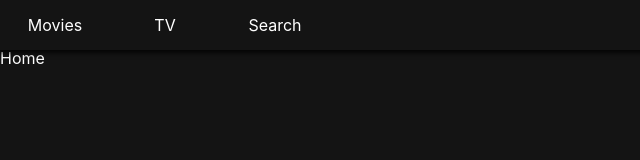
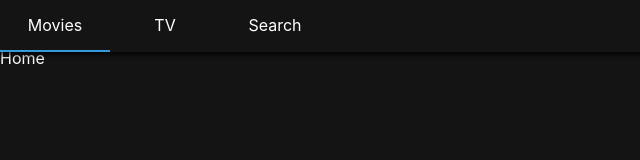
Before and after one commit to ro-ssang/nomflix, a React (Create React App) app: page / in a window 1280 px wide. Shown: the top 160 px of the page, without its empty margins (0-640 px from the left). Built offline with nearby package versions, Linux system fonts and the light colour scheme.

Commit message:
#3.4 location aware header

```diff
--- a/src/Components/Header.jsx
+++ b/src/Components/Header.jsx
@@ -1,5 +1,5 @@
 import React from 'react';
-import { Link } from 'react-router-dom';
+import { Link, withRouter } from 'react-router-dom';
 import styled from 'styled-components';
 
 const SHeader = styled.header`
@@ -20,26 +20,34 @@ const NavItem = styled.li``;
 const SLink = styled(Link)`
   display: inline-block;
   width: 110px;
+  border-bottom: 2px solid ${(props) => (props.$current ? '#3498db' : 'transparent')};
   line-height: 50px;
   text-align: center;
+  transition: border-bottom 0.5s;
 `;
 
-const Header = () => {
+const Header = ({ location: { pathname } }) => {
   return (
     <SHeader>
       <NavList>
         <NavItem>
-          <SLink to="/">Movies</SLink>
+          <SLink to="/" $current={pathname === '/'}>
+            Movies
+          </SLink>
         </NavItem>
         <NavItem>
-          <SLink to="/tv">TV</SLink>
+          <SLink to="/tv" $current={pathname === '/tv'}>
+            TV
+          </SLink>
         </NavItem>
         <NavItem>
-          <SLink to="/search">Search</SLink>
+          <SLink to="/search" $current={pathname === '/search'}>
+            Search
+          </SLink>
         </NavItem>
       </NavList>
     </SHeader>
   );
 };
 
-export default Header;
+export default withRouter(Header);
```
